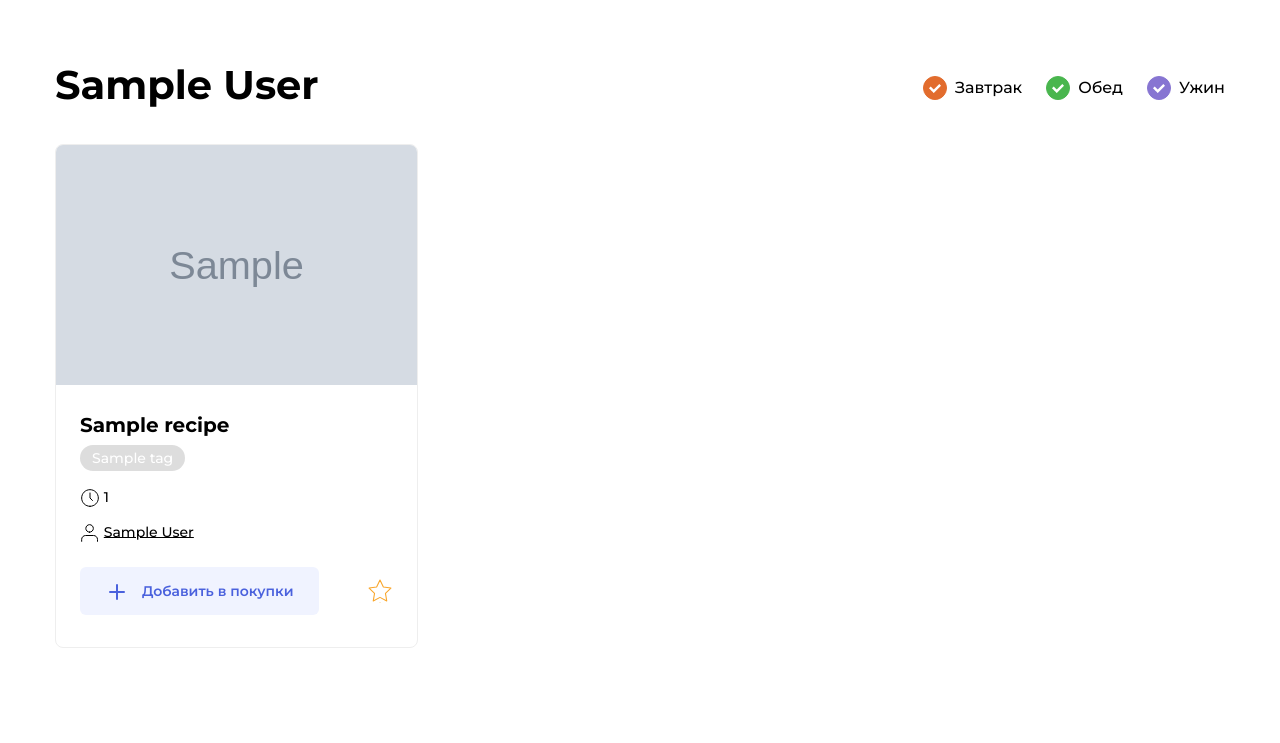
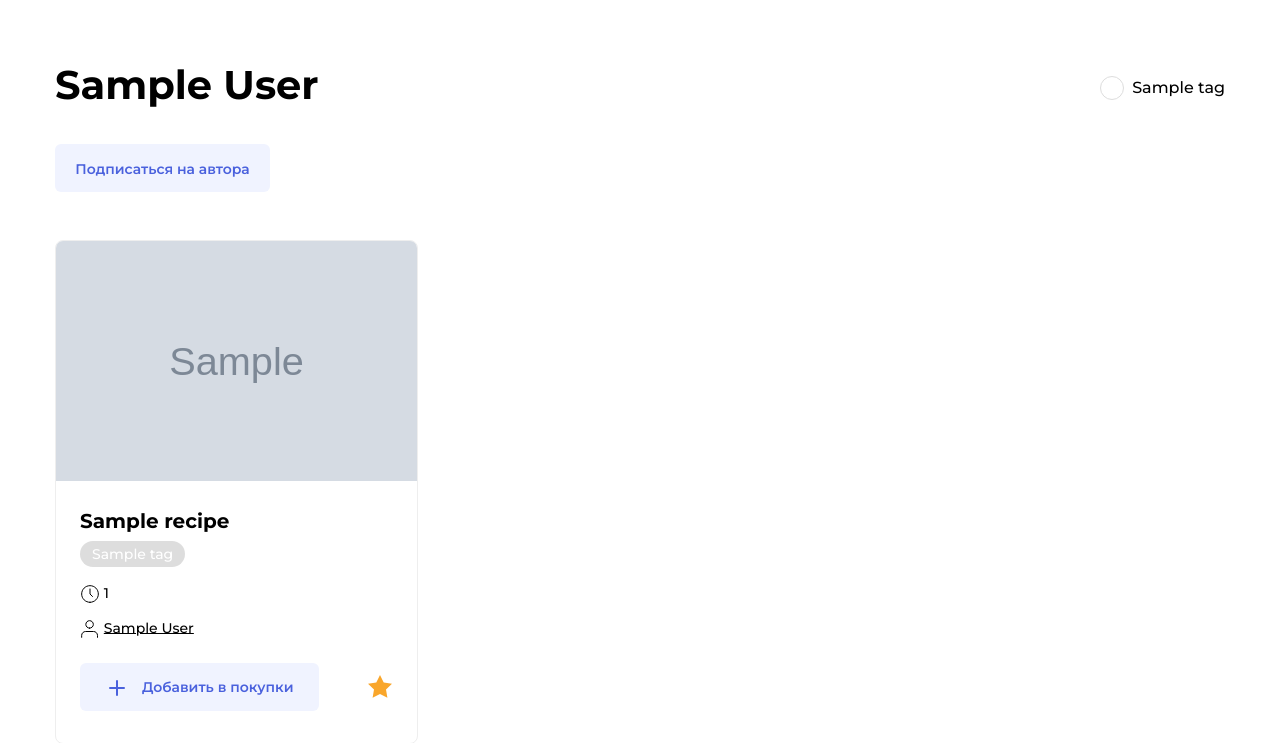
Before and after one commit to AlexeyPeresypkin/foodgram, a Django app: page /author/1/ in a window 1280 px wide. Shown: the part 90-833 px from the top of the page. Run offline with Django 4.2, Linux system fonts and the light colour scheme; a user stored in the database is signed in; tables that the repository leaves empty hold one stand-in row (values such as "Sample post"); grey boxes marked "Sample" are stand-in pictures; some libraries are stand-ins or nearby versions.

Commit message:
change Tags model (add slug field) Edit pagination with tags filter Create template_tags: get_tags_link, url_replace Edit include/tags Create TagsMixin

```diff
--- a/recipes/templates/authorRecipe.html
+++ b/authorRecipe.html
@@ -6,7 +6,7 @@
           content="width=device-width, user-scalable=no, initial-scale=1.0, maximum-scale=1.0, minimum-scale=1.0">
     <meta http-equiv="X-UA-Compatible" content="ie=edge">
     <title>Рецепты</title>
-    <link rel="stylesheet" href="../static/pages/index.css">
+    <link rel="stylesheet" href="recipes/static/pages/index.css">
 </head>
 <body class="body">
 
@@ -50,12 +50,14 @@
 
         </div>
 <!--        <p style="padding: 0 0 2em 0;"><a class="button button_style_light-blue" href="#">Подписаться на автора</a></p>-->
+
         <div class="author-subscribe" data-author="323">
             <p style="padding: 0 0 2em 0;"><button class="button button_style_light-blue button_size_subscribe" name="subscribe" data-out>Подписаться на автора</button></p>
         </div>
+
         <div class="card-list" >
         <div class="card" data-id="120">
-            <a href="#" class="link" target="_blank"><img src="../static/images/testCardImg.png" alt="Какой-то текст" class="card__image"></a>
+            <a href="#" class="link" target="_blank"><img src="recipes/static/images/testCardImg.png" alt="Какой-то текст" class="card__image"></a>
             <div class="card__body">
                 <a class="card__title link" href="#" target="_blank">Французские тосты</a>
                 <ul class="card__items">
--- a/recipes/models.py
+++ b/recipes/models.py
@@ -49,9 +49,12 @@ class Tags(models.Model):
         max_length=20,
         blank=True
     )
+    slug = models.SlugField(
+        'Слаг для шаблонов',
+        unique=True,
+    )
 
     class Meta:
-        ordering = ['title']
         verbose_name = 'Тег'
         verbose_name_plural = 'Теги'
 
--- a/recipes/templates/includes/recipe_card.html
+++ b/recipes/templates/includes/recipe_card.html
@@ -7,7 +7,6 @@
                 src="{{ im.url }}" alt="{{ recipe.title }}"
                 class="card__image"></a>
     {% endthumbnail %}
-
     <div class="card__body">
         <a class="card__title link" href="{% url 'recipe_detail' recipe.pk %}"
            target="_blank">{{ recipe.title }}</a>
--- a/recipes/templates/includes/tags.html
+++ b/recipes/templates/includes/tags.html
@@ -1,20 +1,13 @@
+{% load recipes_extras %}
 <ul class="tags">
-            <li class="tags__item">
-                <a id="breakfast"
-                   class="tags__checkbox tags__checkbox_style_orange tags__checkbox_active"
-                   href="#"></a>
-                <span class="tags__label">Завтрак</span>
-            </li>
-            <li class="tags__item">
-                <a id="lunch"
-                   class="tags__checkbox tags__checkbox_style_green tags__checkbox_active"
-                   href="#"></a>
-                <span for="lunch" class="tags__label">Обед</span>
-            </li>
-            <li class="tags__item">
-                <a id="dinner"
-                   class="tags__checkbox tags__checkbox_style_purple tags__checkbox_active"
-                   href="#"></a>
-                <label for="dinner" class="tags__label">Ужин</label>
-            </li>
-        </ul>
+    {% for tag in tags %}
+        <li class="tags__item">
+            <a id="{{ tag.slug }}"
+               class="tags__checkbox tags__checkbox_style_{{ tag.checkbox_style }}
+               {% if tag.slug in request.GET|get_tags %}tags__checkbox_active{% endif %}"
+               href="{{ request.path }}?{{ request|get_tags_link:tag }}"></a>
+            <span class="tags__label">{{ tag.title }}</span>
+        </li>
+    {% endfor %}
+
+</ul>
--- a/recipes/templates/recipes_by_author.html
+++ b/recipes/templates/recipes_by_author.html
@@ -9,10 +9,18 @@
     <div class="main__header">
         <h1 class="main__title"> {{ author }} </h1>
         {% include 'includes/tags.html' %}
+
     </div>
 {% endblock %}
 
 {% block content %}
+    <div class="author-subscribe" data-author="323">
+            <p style="padding: 0 0 2em 0;">
+                <button class="button button_style_light-blue button_size_subscribe"
+                        name="subscribe" data-out>Подписаться на автора
+                </button>
+            </p>
+        </div>
     <div class="card-list">
         {% for recipe in page_obj.object_list %}
             {% include 'includes/recipe_card.html' with recipe=recipe %}
--- a/recipes/templatetags/recipes_extras.py
+++ b/recipes/templatetags/recipes_extras.py
@@ -11,3 +11,27 @@ def declination(qty):
         return 'рецепта...'
     else:
         return 'рецепт...'
+
+
+@register.filter()
+def get_tags(requestget):
+    return requestget.getlist('tag')
+
+
+@register.filter()
+def get_tags_link(request, tag):
+    request_copy = request.GET.copy()
+    if tag.slug in request.GET.getlist('tag'):
+        filters = request_copy.getlist('tag')
+        filters.remove(tag.slug)
+        request_copy.setlist('tag', filters)
+    else:
+        request_copy.appendlist('tag', tag.slug)
+    return request_copy.urlencode()
+
+
+@register.simple_tag(takes_context=True)
+def url_replace(context, **kwargs):
+    query = context['request'].GET.copy()
+    query.update(kwargs)
+    return query.urlencode()
--- a/recipes/viewmixins.py
+++ b/recipes/viewmixins.py
@@ -6,7 +6,16 @@ from .models import Tags, ShopList
 class RecipeMixin:
     def get_context_data(self, **kwargs):
         context = super().get_context_data(**kwargs)
-        favorites = self.request.user.favorites.all().\
+        favorites = self.request.user.favorites.all(). \
             values_list('recipe_id', flat=True)
         context['favorites'] = favorites
         return context
+
+
+class TagsMixin:
+    def get_queryset(self):
+        queryset = super().get_queryset()
+        q = self.request.GET.getlist('tag')
+        if q:
+            return queryset.filter(tags__slug__in=q).distinct()
+        return queryset
--- a/recipes/views.py
+++ b/recipes/views.py
@@ -5,48 +5,43 @@ from django.views.generic import ListView, DetailView, CreateView
 
 from foodgram.settings import PAGINATE_COUNT
 from recipes.forms import RecipeForm
-from recipes.models import Recipe
-from recipes.viewmixins import RecipeMixin
+from recipes.models import Recipe, Tags
+from recipes.viewmixins import RecipeMixin, TagsMixin
 
 User = get_user_model()
 
 
-class RecipesListView(RecipeMixin, ListView):
+class RecipesListView(RecipeMixin, TagsMixin, ListView):
     paginate_by = PAGINATE_COUNT
     model = Recipe
     template_name = 'index.html'
     context_object_name = 'recipes'
+    queryset = Recipe.objects.all(). \
+        select_related('author'). \
+        prefetch_related('tags')
+    extra_context = {'tags': Tags.objects.all()}
+
+
+class RecipesByAuthor(RecipesListView):
+    template_name = 'recipes_by_author.html'
 
     def get_queryset(self):
-        queryset = Recipe.objects.all(). \
-            select_related('author'). \
-            prefetch_related('tags')
-        print(self.request.GET.getlist('tag'))
+        queryset = super().get_queryset()
+        author = get_object_or_404(User, id=self.kwargs.get('pk'))
+        queryset.filter(author=author)
         return queryset
+
+    def get_context_data(self, **kwargs):
+        context = super().get_context_data(**kwargs)
+        author = get_object_or_404(User, id=self.kwargs.get('pk'))
+        context['author'] = author
+        return context
 
 
 class RecipeDetailView(RecipeMixin, DetailView):
     model = Recipe
     template_name = 'recipe_detail.html'
     context_object_name = 'recipe'
-
-
-class RecipesByAuthor(ListView):
-    paginate_by = PAGINATE_COUNT
-    template_name = 'recipes_by_author.html'
-    # context_object_name = 'recipes'
-
-    def get_queryset(self):
-        author = get_object_or_404(User, id=self.kwargs.get('pk'))
-        return Recipe.objects.filter(author=author). \
-            select_related('author'). \
-            prefetch_related('tags')
-
-    def get_context_data(self, **kwargs):
-        context = super().get_context_data(**kwargs)
-        author = get_object_or_404(User, id=self.kwargs.get('pk'))
-        context['author'] = author
-        return context
 
 
 class RecipesFollow(LoginRequiredMixin, ListView):
```
Also changed, not shown: recipes/templates/includes/paginator.html (+8 -5 lines), recipes/migrations/0004_alter_shoplist_options_alter_tags_options_tags_slug.py (added), recipes/migrations/0005_alter_tags_slug.py (added).
